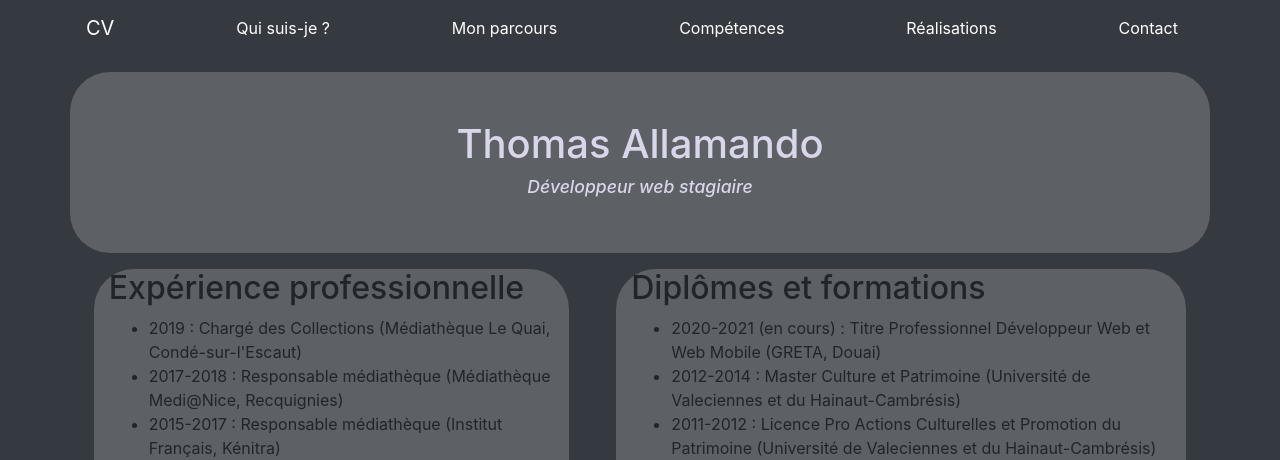
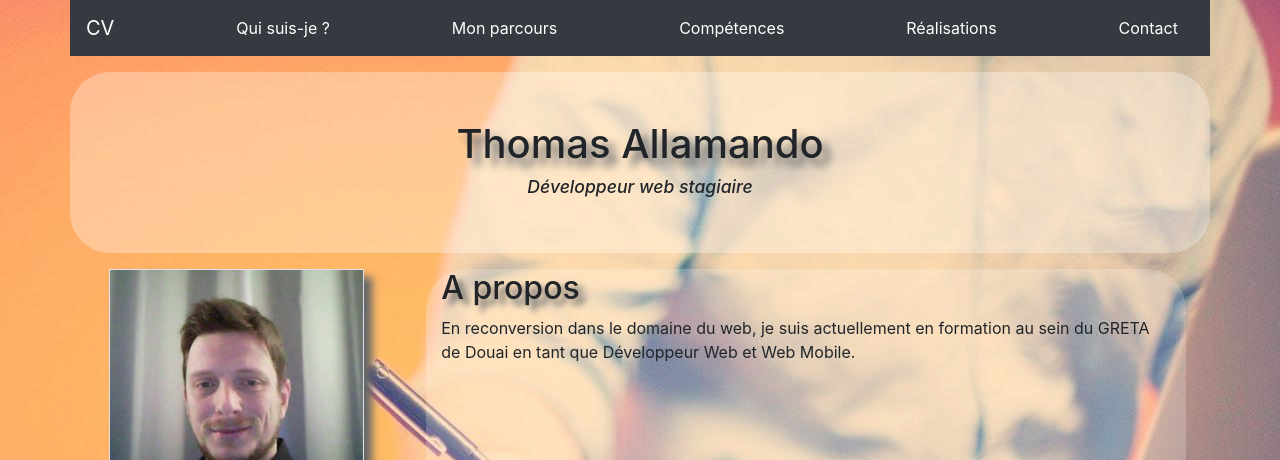
Before and after one commit to genzo59/devhtml5, a PHP site: page /cv.html in a window 1280 px wide. Shown: the top 460 px of the page. Run offline with PHP 8.4, Linux system fonts and the light colour scheme; grey boxes are pictures that could not be loaded.

Commit message:
Add files via upload

```diff
--- a/cv.html
+++ b/cv.html
@@ -10,12 +10,12 @@
 
 
 </head>
-<body class="container bg-dark bg-primary">
+<body class="container">
     <header class="row h-50 rounded-lg custom-class mb-3">
         <nav class="navbar col-lg-12 col-sm-12 bg-dark">
             <a class="navbar-brand badge-dark" href="#content">CV</a>
             <a class="nav-link badge-dark" href="#Qui">Qui suis-je ?</a>
-            <a class="nav-link badge-dark" href="#Parcour">Mon parcours</a>
+            <a class="nav-link badge-dark" href="#Parcours">Mon parcours</a>
             <a class="nav-link badge-dark" href="#Comp">Compétences</a>
             <a class="nav-link badge-dark" href="#Real">Réalisations</a>
             <a class="nav-link badge-dark" href="#Contact">Contact</a>
@@ -23,21 +23,28 @@
         <div id="div_header" class="col-12 mt-3 pt-5 pb-5 h-50 align-middle rounded-perso"><h1>Thomas Allamando</h1><h3>Développeur web stagiaire</h3></div>
     </header>
     <section class="row justify-content-around mb-3 custom-class">
-        <article class="col-5 rounded-perso custom-class art">
+        <article class="col-3 rounded-perso align-self-center centrage" id="Qui">
+            <img src="images/img1.jpg" class="border shadowing w-100">
+        </article>
+        <article class="col-8 rounded-perso art">
+            <h2>A propos</h2>
+            <p>En reconversion dans le domaine du web, je suis actuellement en formation au sein du GRETA de Douai en tant que Développeur Web et Web Mobile.</p>
+        </article>
+        <article class="col-5 rounded-perso custom-class art mt-3" id="Parcours">
             <h2>Expérience professionnelle</h2>
             <ul>
                 <li>2019 : Chargé des Collections (Médiathèque Le Quai, Condé-sur-l'Escaut)</li>
                 <li>2017-2018 : Responsable médiathèque (Médiathèque Medi@Nice, Recquignies)</li>
-                <li>2015-2017 : Responsable médiathèque (Institut Français, Kénitra)<img src="https://upload.wikimedia.org/wikipedia/commons/thumb/2/2c/Flag_of_Morocco.svg/30px-Flag_of_Morocco.svg.png" alt="drapeau du Maroc" title="Maghrib"/></li>
-                <li>2015 : Médiateur culturel (Musée des arts étrangers, Riga)<img src="https://upload.wikimedia.org/wikipedia/commons/thumb/8/84/Flag_of_Latvia.svg/30px-Flag_of_Latvia.svg.png" alt="drapeau de la Lettonie" title="Latvija"/></li>
+                <li>2015-2017 : Responsable médiathèque (Institut Français, Kénitra)<img src="https://upload.wikimedia.org/wikipedia/commons/thumb/2/2c/Flag_of_Morocco.svg/30px-Flag_of_Morocco.svg.png" alt="drapeau du Maroc" title="Maghrib" class="drapeau"/></li>
+                <li>2015 : Médiateur culturel (Musée des arts étrangers, Riga)<img src="https://upload.wikimedia.org/wikipedia/commons/thumb/8/84/Flag_of_Latvia.svg/30px-Flag_of_Latvia.svg.png" alt="drapeau de la Lettonie" title="Latvija" class="drapeau"/></li>
                 <li>2014 : Muséographe (Musée Matisse, Le-Cateau-Cambrésis)</li>
                 <li>2014 : Chargé d'événementiel (Musée de l'Hôtel-Dieu, Château-Thierry)</li>
                 <li>2013 : Chargé d'événementiel (Ecomusée de l'Avesnois, Fourmies)</li>
-                <li>2013 : Médiateur culturel (Pôle muséal, Mons)<img src="https://upload.wikimedia.org/wikipedia/commons/thumb/9/92/Flag_of_Belgium_%28civil%29.svg/30px-Flag_of_Belgium_%28civil%29.svg.png" alt="drapeau de la Belgique" title="België"/></li>
+                <li>2013 : Médiateur culturel (Pôle muséal, Mons)<img src="https://upload.wikimedia.org/wikipedia/commons/thumb/9/92/Flag_of_Belgium_%28civil%29.svg/30px-Flag_of_Belgium_%28civil%29.svg.png" alt="drapeau de la Belgique" title="België" class="drapeau"/></li>
                 <li>2012 : Médiateur culturel (Musée des Beaux-Arts, Cambrai)</li>
             </ul>
         </article>
-        <article class="col-6 rounded-perso custom-class art">
+        <article class="col-6 rounded-perso custom-class art mt-3">
             <h2>Diplômes et formations</h2>
             <ul>
                 <li>2020-2021 (en cours) : Titre Professionnel Développeur Web et Web Mobile (GRETA, Douai)</li>
--- a/style1.css
+++ b/style1.css
@@ -1,10 +1,9 @@
 #div_header{
-    background-color: rgba(255,255,255,0.2);
+    background-color: rgba(255,255,255,0.3);
 
 }
 .art{
     background-color: rgba(255,255,255,0.2);
-
 }
 .div_footer{
     background-color: rgba(255,255,255,0.2);
@@ -13,29 +12,36 @@
     border-radius: 40px;
 }
 h1{
-    color: #d8d6e9;
     text-align: center;
+    word-wrap: break-word;
+    text-shadow: #636669 0.2em 0.2em 0.2em;
 }
 body{
     vertical-align: middle;
     justify-content: center;
+    background-image:url(images/bg2.jpg);
+    background-position:100% 0%;
+    background-attachment: fixed;
 }
-img{
-    margin-left: 10px;
+.shadowing{
+    box-shadow: #636669 0.5em 0.5em 0.5em;
 }
 h3{
-    color: #d8d6e9;
     text-align: center;
     font-size: 1.10em;
     font-style: italic;
+    word-wrap: break-word;
 }
-#footer_gauche{
+h2{
+    word-wrap: break-word;
+    text-shadow: #636669 0.2em 0.2em 0.2em;
+}
+.centrage{
     text-align: center;
-    margin-block-start: 1em;
-    margin-bottom: 0;
 }
-#footer_droite{
-    text-align: center;
-    margin-block-start: 2.50em;
-    margin-bottom: 0;
+.salete_de_barre_de_progression{
+    margin:-15px;
 }
+.drapeau{
+    margin-left: 15px;
+}
```
Also changed, not shown: other parts of cv.html (+38 -6 lines).
